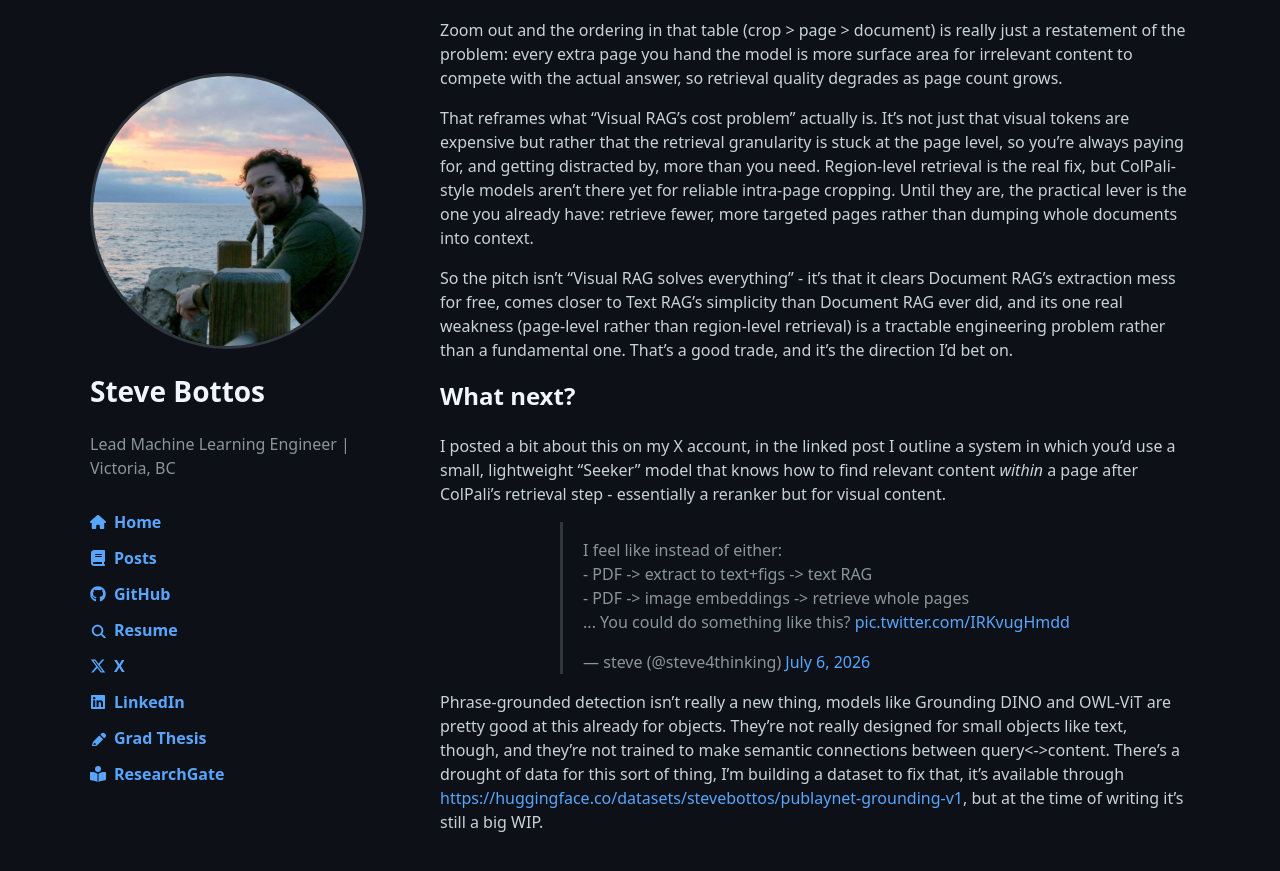
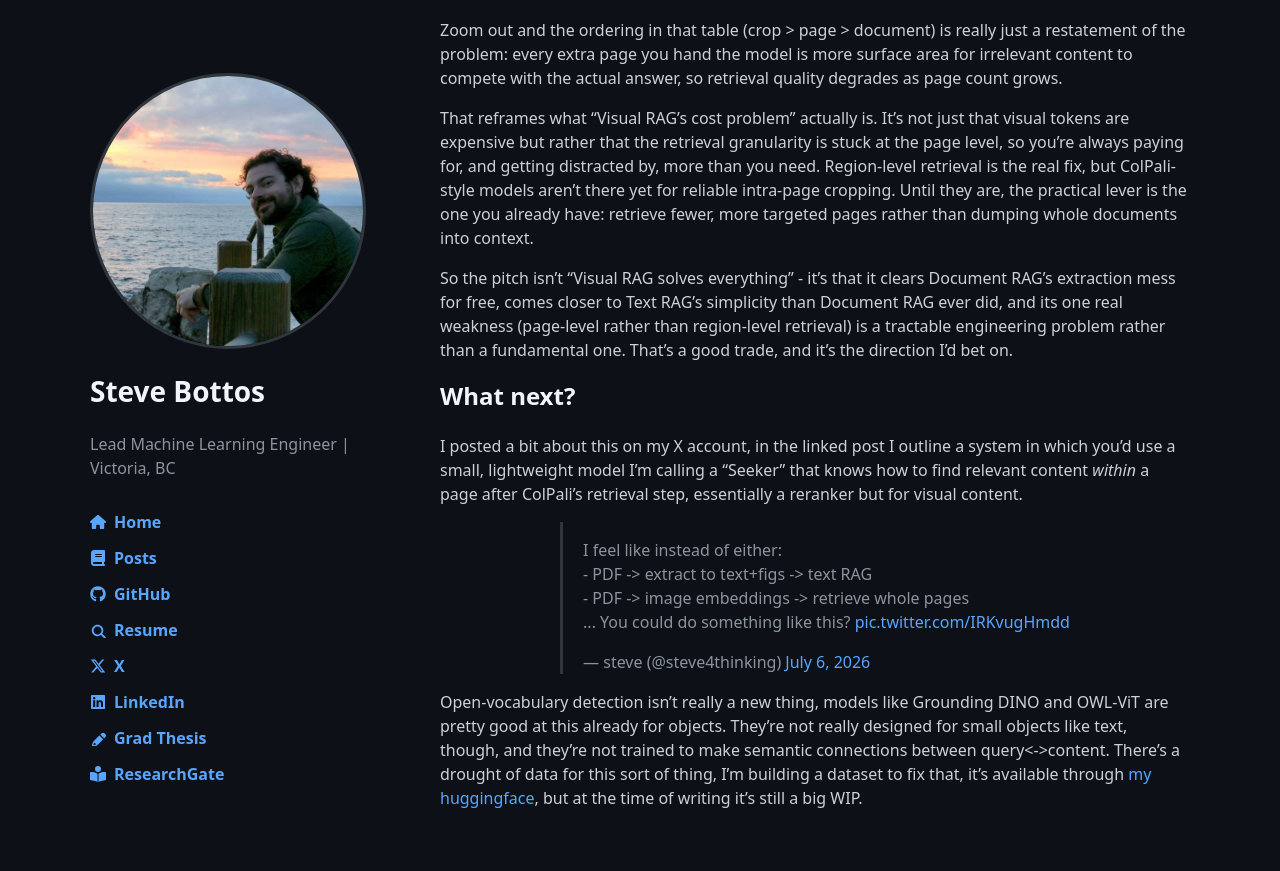
Before and after one commit to stevebottos/stevebottos.github.io, a Jekyll site: the page built from _posts/2026-07-11-some-rag-systems-and-their-problems.md, in a window 1280 px wide and 900 px high, scrolled down 3206 px. Shown: the top 871 px of the window. Built offline with Jekyll 4.4.1, drawn with Linux system fonts in a browser that asks for light colours; comment, search, counter and statistics services are not loaded; some of the changed text lies outside the part shown.

Commit message:
touchups

```diff
--- a/_posts/2026-07-11-some-rag-systems-and-their-problems.md
+++ b/_posts/2026-07-11-some-rag-systems-and-their-problems.md
@@ -51,9 +51,9 @@ That reframes what "Visual RAG's cost problem" actually is. It's not just that v
 So the pitch isn't "Visual RAG solves everything" - it's that it clears Document RAG's extraction mess for free, comes closer to Text RAG's simplicity than Document RAG ever did, and its one real weakness (page-level rather than region-level retrieval) is a tractable engineering problem rather than a fundamental one. That's a good trade, and it's the direction I'd bet on.
 
 ## What next?
-I posted a bit about this on my X account, in the linked post I outline a system in which you'd use a small, lightweight "Seeker" model that knows how to find relevant content *within* a page after ColPali's retrieval step - essentially a reranker but for visual content.
+I posted a bit about this on my X account, in the linked post I outline a system in which you'd use a small, lightweight model I'm calling a "Seeker" that knows how to find relevant content *within* a page after ColPali's retrieval step, essentially a reranker but for visual content.
 <div style="display: flex; justify-content: center;">
 <blockquote class="twitter-tweet"><p lang="en" dir="ltr">I feel like instead of either: <br>- PDF -&gt; extract to text+figs -&gt; text RAG<br>- PDF -&gt; image embeddings -&gt; retrieve whole pages<br>... You could do something like this? <a href="https://t.co/IRKvugHmdd">pic.twitter.com/IRKvugHmdd</a></p>&mdash; steve (@steve4thinking) <a href="https://x.com/steve4thinking/status/2074262898357231786?ref_src=twsrc%5Etfw">July 6, 2026</a></blockquote>
 </div>
 <script async src="https://platform.x.com/widgets.js" charset="utf-8"></script>
-Phrase-grounded detection isn't really a new thing, models like Grounding DINO and OWL-ViT are pretty good at this already for objects. They're not really designed for small objects like text, though, and they're not trained to make semantic connections between query<->content. There's a drought of data for this sort of thing, I'm building a dataset to fix that, it's available through [https://huggingface.co/datasets/stevebottos/publaynet-grounding-v1](my huggingface), but at the time of writing it's still a big WIP.
+Open-vocabulary detection isn't really a new thing, models like Grounding DINO and OWL-ViT are pretty good at this already for objects. They're not really designed for small objects like text, though, and they're not trained to make semantic connections between query<->content. There's a drought of data for this sort of thing, I'm building a dataset to fix that, it's available through [my huggingface](https://huggingface.co/datasets/stevebottos/publaynet-grounding-v1), but at the time of writing it's still a big WIP.
```
Also changed, not shown: other parts of _posts/2026-07-11-some-rag-systems-and-their-problems.md (+1 -1 lines).
